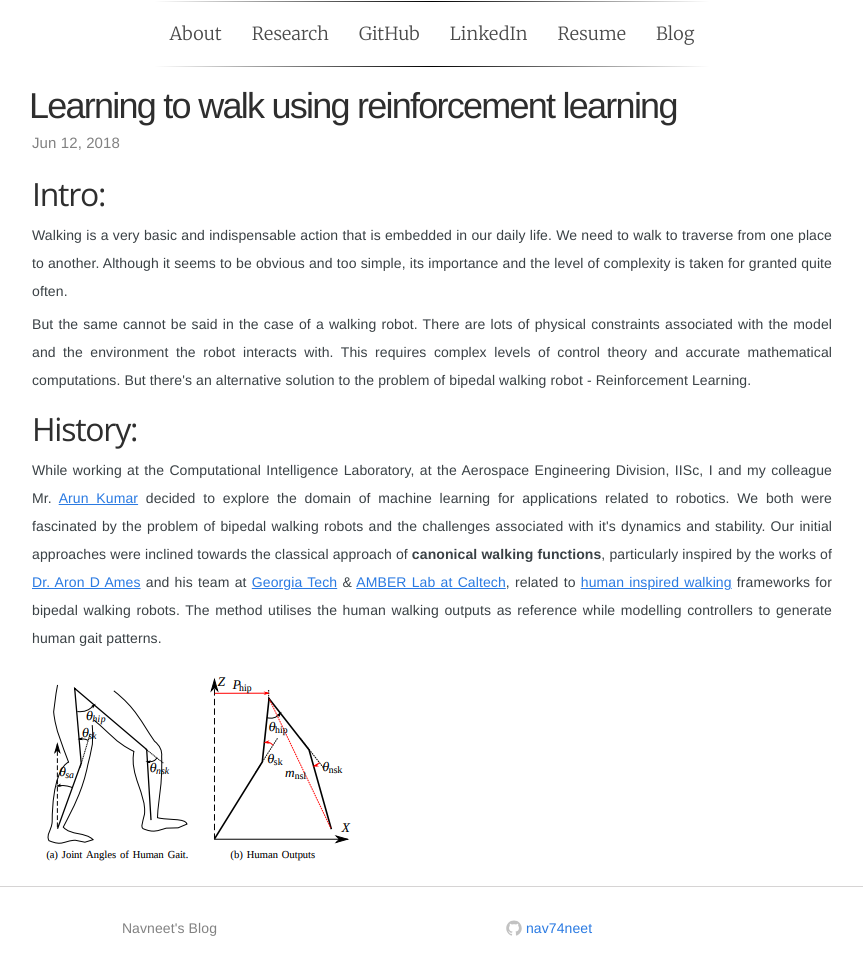
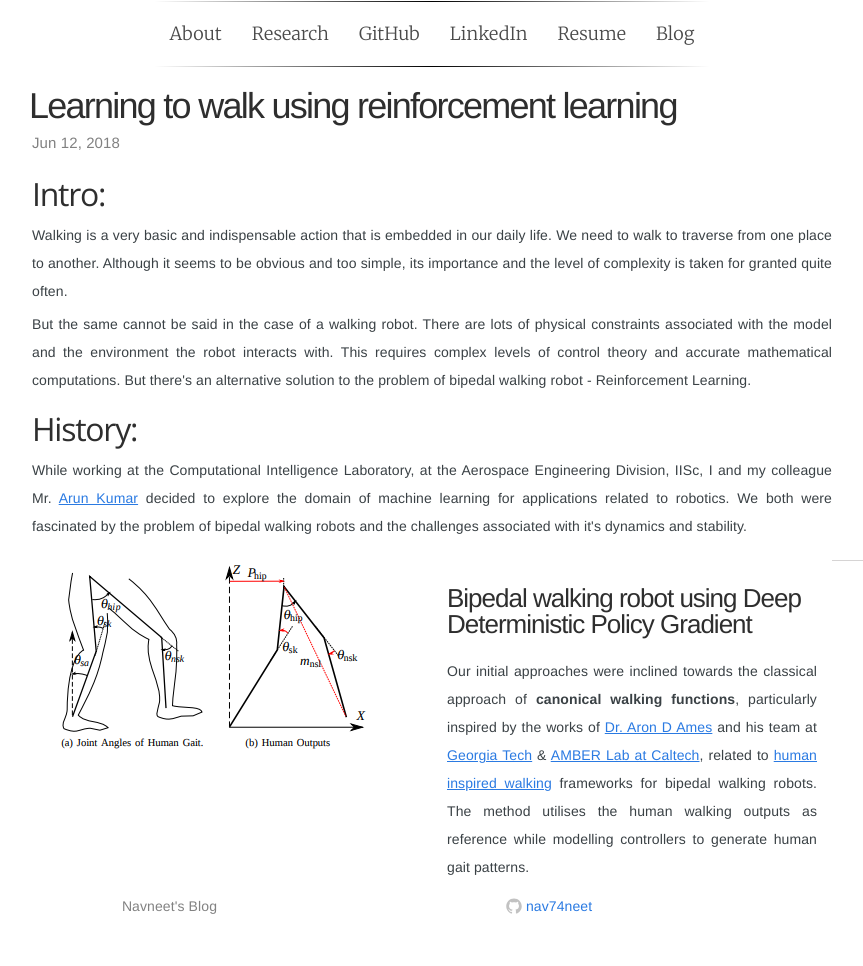
Before and after one commit to navuboy/navuboy.github.io, a Jekyll site: the page built from _posts/2018-06-12-ddpg.md, in a window 1280 px wide. Shown: the whole page, without its empty margins (208-1071 px from the left). Built offline with Jekyll 4.4.1, drawn with Linux system fonts in a browser that asks for light colours; some web fonts are replaced; after the commit the page ends 944 px from its top, so only the background shows below that.

Commit message:
Updated post

```diff
--- a/_posts/2018-06-12-ddpg.md
+++ b/_posts/2018-06-12-ddpg.md
@@ -12,6 +12,12 @@
 <p style="text-align:justify">But the same cannot be said in the case of a walking robot. There are lots of physical constraints associated with the model and the environment the robot interacts with. This requires complex levels of control theory and accurate mathematical computations. But there's an alternative solution to the problem of bipedal walking robot - Reinforcement Learning.</p>
 
 ## History:
-<p style="text-align:justify">While working at the Computational Intelligence Laboratory, at the Aerospace Engineering Division, IISc, I and my colleague Mr. <a href="https://www.linkedin.com/in/ioarun/" class="md-link">Arun Kumar</a> decided to explore the domain of machine learning for applications related to robotics. We both were fascinated by the problem of bipedal walking robots and the challenges associated with it's dynamics and stability. Our initial approaches were inclined towards the classical approach of <strong>canonical walking functions</strong>, particularly inspired by the works of <a href="http://ames.gatech.edu/" class="md-link"> Dr. Aron D Ames</a> and his team at <a href="https://www.gatech.edu/" class="md-link">Georgia Tech</a> & <a href="http://www.bipedalrobotics.com/" class="md-link">AMBER Lab at Caltech</a>, related to <a href="http://ames.gatech.edu/ijbbr_2014.pdf" class="md-link">human inspired walking</a> frameworks for bipedal walking robots. The method utilises the human walking outputs as reference while modelling controllers to generate human gait patterns.</p>
+<p style="text-align:justify">While working at the Computational Intelligence Laboratory, at the Aerospace Engineering Division, IISc, I and my colleague Mr. <a href="https://www.linkedin.com/in/ioarun/" class="md-link">Arun Kumar</a> decided to explore the domain of machine learning for applications related to robotics. We both were fascinated by the problem of bipedal walking robots and the challenges associated with it's dynamics and stability.</p>
 
-<img class="blog-img" src="{{ site.github.url }}/media/blog/human_inputs.png" />
+<div class="col-md-6">
+    <img class="rimg" src="{{ site.github.url }}/media/blog/human_inputs.png" />
+</div>
+<div class="col-md-6">
+    <h3 class="rtitle">Bipedal walking robot using Deep Deterministic Policy Gradient</h3>
+    <p style="text-align:justify">Our initial approaches were inclined towards the classical approach of <strong>canonical walking functions</strong>, particularly inspired by the works of <a href="http://ames.gatech.edu/" class="md-link"> Dr. Aron D Ames</a> and his team at <a href="https://www.gatech.edu/" class="md-link">Georgia Tech</a> & <a href="http://www.bipedalrobotics.com/" class="md-link">AMBER Lab at Caltech</a>, related to <a href="http://ames.gatech.edu/ijbbr_2014.pdf" class="md-link">human inspired walking</a> frameworks for bipedal walking robots. The method utilises the human walking outputs as reference while modelling controllers to generate human gait patterns.</p>
+</div>
```
